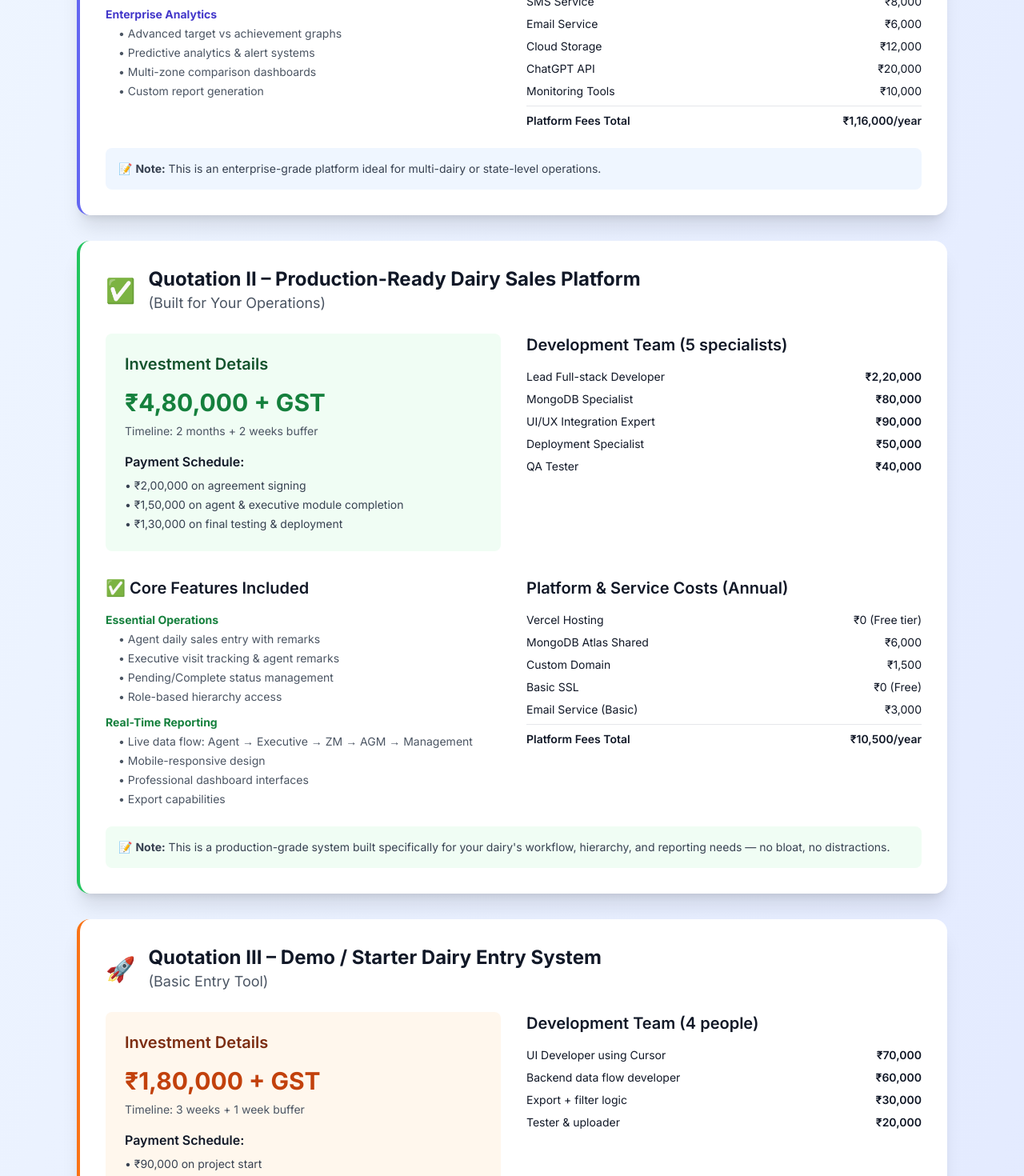
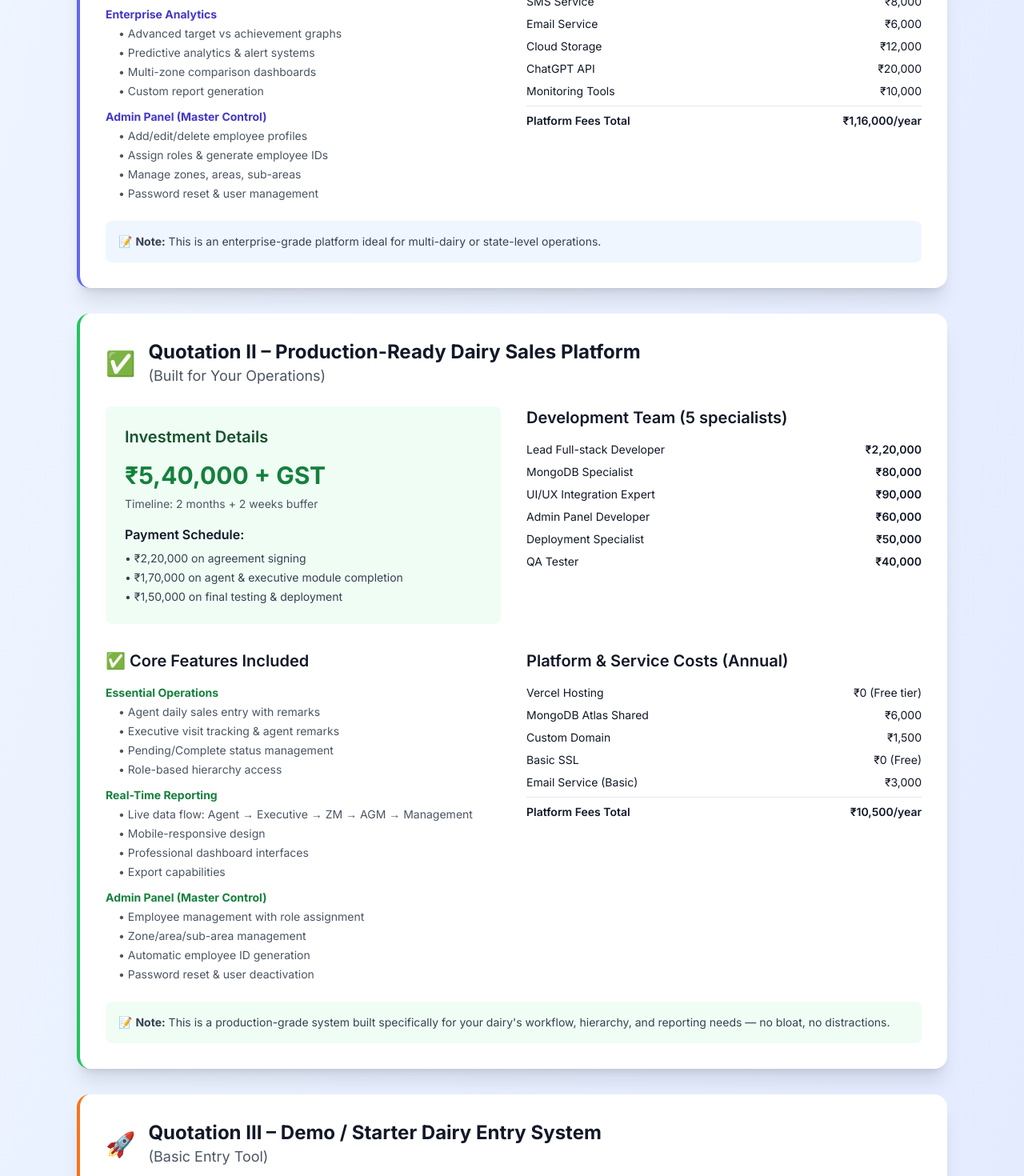
Before and after one commit to aideveloperindia/KDSMS, a Next.js app: page /project-quotation in a window 1280 px wide. Shown: the part 900-2370 px from the top of the page at 80% size. Built offline with nearby package versions, Linux system fonts and the light colour scheme; no server answers.

Commit message:
Add Admin Panel feature and update pricing strategy

```diff
--- a/src/app/project-quotation/page.tsx
+++ b/src/app/project-quotation/page.tsx
@@ -108,6 +108,15 @@ export default function ProjectQuotationPage() {
                     <li>• Custom report generation</li>
                   </ul>
                 </div>
+                <div>
+                  <strong className="text-indigo-700">Admin Panel (Master Control)</strong>
+                  <ul className="ml-4 mt-1 space-y-1 text-gray-600">
+                    <li>• Add/edit/delete employee profiles</li>
+                    <li>• Assign roles & generate employee IDs</li>
+                    <li>• Manage zones, areas, sub-areas</li>
+                    <li>• Password reset & user management</li>
+                  </ul>
+                </div>
               </div>
             </div>
 
@@ -180,14 +189,14 @@ export default function ProjectQuotationPage() {
           <div className="grid md:grid-cols-2 gap-8 mb-8">
             <div className="bg-green-50 p-6 rounded-lg">
               <h4 className="text-xl font-semibold text-green-900 mb-4">Investment Details</h4>
-              <div className="text-3xl font-bold text-green-700 mb-2">₹4,80,000 + GST</div>
+              <div className="text-3xl font-bold text-green-700 mb-2">₹5,40,000 + GST</div>
               <div className="text-sm text-gray-600 mb-4">Timeline: 2 months + 2 weeks buffer</div>
 
               <h5 className="font-semibold text-gray-900 mb-2">Payment Schedule:</h5>
               <ul className="text-sm text-gray-700 space-y-1">
-                <li>• ₹2,00,000 on agreement signing</li>
-                <li>• ₹1,50,000 on agent & executive module completion</li>
-                <li>• ₹1,30,000 on final testing & deployment</li>
+                <li>• ₹2,20,000 on agreement signing</li>
+                <li>• ₹1,70,000 on agent & executive module completion</li>
+                <li>• ₹1,50,000 on final testing & deployment</li>
               </ul>
             </div>
 
@@ -205,6 +214,10 @@ export default function ProjectQuotationPage() {
                 <div className="flex justify-between">
                   <span>UI/UX Integration Expert</span>
                   <span className="font-semibold">₹90,000</span>
+                </div>
+                <div className="flex justify-between">
+                  <span>Admin Panel Developer</span>
+                  <span className="font-semibold">₹60,000</span>
                 </div>
                 <div className="flex justify-between">
                   <span>Deployment Specialist</span>
@@ -238,6 +251,15 @@ export default function ProjectQuotationPage() {
                     <li>• Mobile-responsive design</li>
                     <li>• Professional dashboard interfaces</li>
                     <li>• Export capabilities</li>
+                  </ul>
+                </div>
+                <div>
+                  <strong className="text-green-700">Admin Panel (Master Control)</strong>
+                  <ul className="ml-4 mt-1 space-y-1 text-gray-600">
+                    <li>• Employee management with role assignment</li>
+                    <li>• Zone/area/sub-area management</li>
+                    <li>• Automatic employee ID generation</li>
+                    <li>• Password reset & user deactivation</li>
                   </ul>
                 </div>
               </div>
@@ -411,7 +433,7 @@ export default function ProjectQuotationPage() {
                   <td className="px-4 py-3 text-center text-sm">Balanced, structured, production-ready</td>
                 </tr>
                 <tr>
-                  <td className="px-4 py-3 font-semibold text-orange-700">III – Starter Demo Tool</td>
+                  <td className="px-4 py-3 font-semibold text-orange-700">III – Basic Website</td>
                   <td className="px-4 py-3 text-center">2–3 weeks (few hours/week)</td>
                   <td className="px-4 py-3 text-center">Small utility team</td>
                   <td className="px-4 py-3 text-center text-sm">Lightweight app for temporary or internal use only</td>
@@ -469,7 +491,7 @@ export default function ProjectQuotationPage() {
                 <tr>
                   <td className="px-4 py-3">Development Team</td>
                   <td className="px-4 py-3 text-center">₹8,80,000</td>
-                  <td className="px-4 py-3 text-center">₹4,80,000</td>
+                  <td className="px-4 py-3 text-center">₹5,40,000</td>
                   <td className="px-4 py-3 text-center">₹1,80,000</td>
                 </tr>
                 <tr>
@@ -487,7 +509,7 @@ export default function ProjectQuotationPage() {
                 <tr className="bg-yellow-50">
                   <td className="px-4 py-3 font-semibold">First Year Total</td>
                   <td className="px-4 py-3 text-center font-bold text-indigo-700">₹9,96,000</td>
-                  <td className="px-4 py-3 text-center font-bold text-green-700">₹4,90,500</td>
+                  <td className="px-4 py-3 text-center font-bold text-green-700">₹5,50,500</td>
                   <td className="px-4 py-3 text-center font-bold text-orange-700">₹2,31,500</td>
                 </tr>
                 <tr>
```
